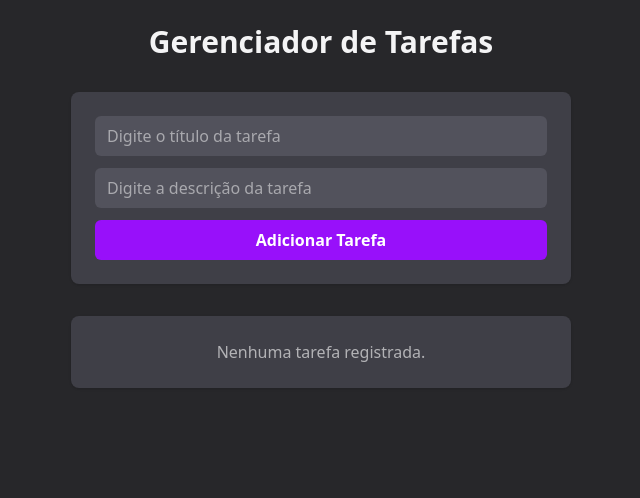
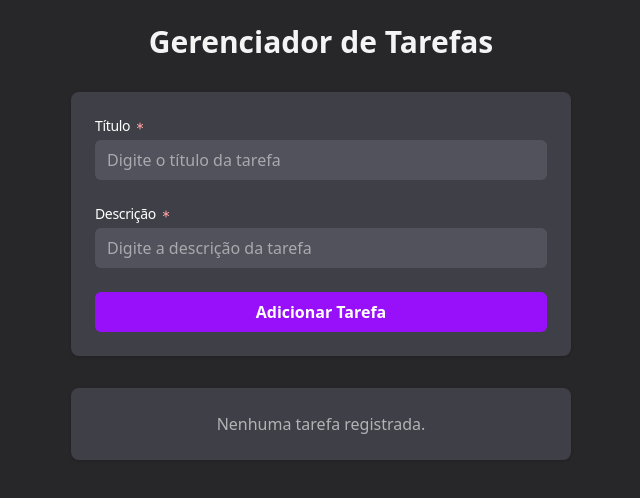
Before and after one commit to marcosprofile/gerenciador-de-tarefas, a React (Vite) app: page / in a window 1280 px wide. Shown: the top 498 px of the page, without its empty margins (319-959 px from the left). Built offline with nearby package versions, Linux system fonts and the light colour scheme.

Commit message:
feat: update

```diff
--- a/src/components/AddTask.jsx
+++ b/src/components/AddTask.jsx
@@ -1,3 +1,4 @@
+import { Asterisk } from "lucide-react"
 import { useState } from "react"
 import { toast } from 'react-toastify'
 
@@ -6,7 +7,9 @@ export default function AddTask({ onAddTaskSubmit }) {
   const [description, setDescription] = useState('')
 
   return (
-    <div className="flex flex-col gap-3 p-3 md:p-6 bg-zinc-700 rounded-lg shadow">
+    <div className="flex flex-col gap-6 p-3 md:p-6 bg-zinc-700 rounded-lg shadow">
+      <div className="flex flex-col gap-1">
+        <span className="flex items-center gap-1 text-sm tracking-tight">Título <Asterisk className="size-3 text-red-300" /></span>
         <input
           type="text"
           className="bg-zinc-600 py-2 px-3 rounded-md focus:outline-0"
@@ -14,12 +17,16 @@ export default function AddTask({ onAddTaskSubmit }) {
           value={title}
           onChange={(event) => setTitle(event.target.value)}
         />
+      </div>
+      <div className="flex flex-col gap-1">
+        <span className="flex items-center gap-1 text-sm tracking-tight">Descrição <Asterisk className="size-3 text-red-300" /></span>
         <input
           type="text"
           className="bg-zinc-600 py-2 px-3 rounded-md focus:outline-0" placeholder="Digite a descrição da tarefa"
           value={description}
           onChange={(event) => setDescription(event.target.value)}
         />
+      </div>
       <button
         className="bg-purple-600 py-2 px-3 rounded-md font-semibold cursor-pointer transition-all active:scale-[.97]"
         onClick={() => {
--- a/src/components/Tasks.jsx
+++ b/src/components/Tasks.jsx
@@ -33,7 +33,7 @@ export default function Tasks({ tasks, onTaskClick, onDeleteTaskClick }) {
           </button>
           <button
             className={`flex items-center gap-2 w-full overflow-hidden text-sm md:text-base text-start bg-zinc-600 text-white py-2 px-3 rounded-md ${task.isCompleted && "line-through"} min-h-10`}>
-            <span className="block text-ellipsis whitespace-nowrap overflow-hidden">{task.title}</span>
+            <span className="block text-ellipsis whitespace-nowrap overflow-hidden tracking-tight">{task.title}</span>
           </button>
           <button className="flex items-center bg-purple-400/15 text-purple-400 py-2 px-3 rounded-md cursor-pointer transition-all active:scale-[.97] flex-none min-h-10" onClick={() => onSeeDetailsClick(task)}>
             <ChevronRight />
```
Lines whose indentation alone changed are shown as unchanged.
